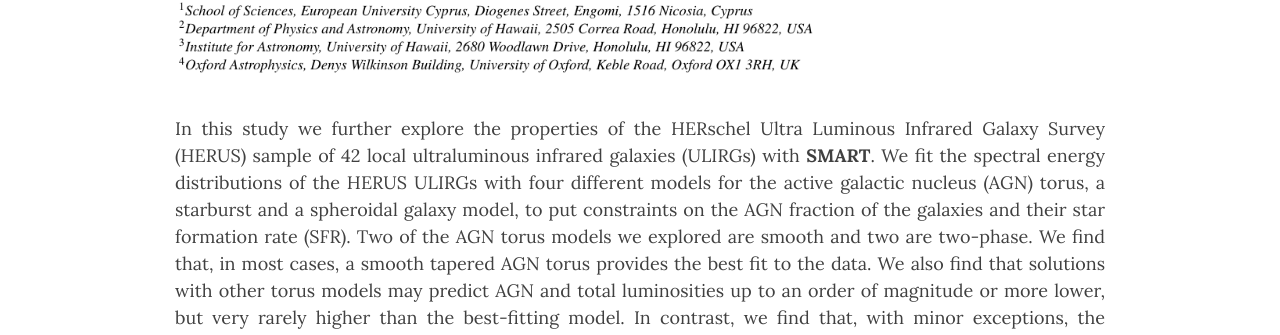
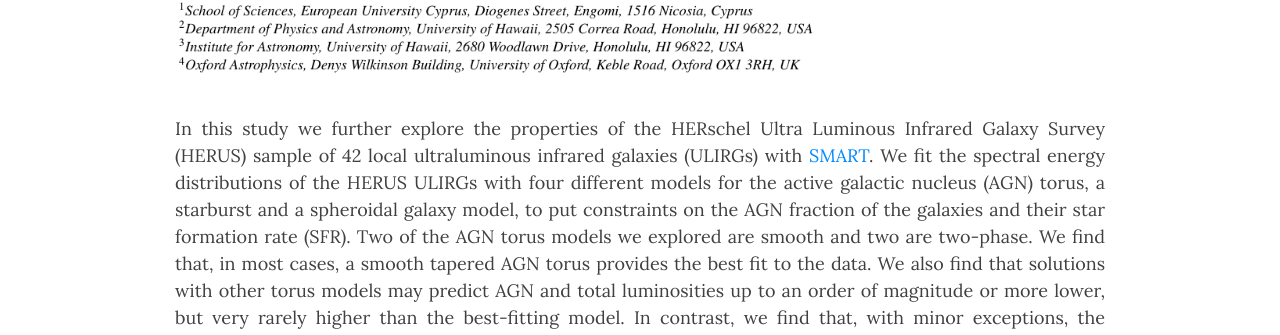
Before and after one commit to ch-var/ch-var.github.io, a Jekyll site: the page built from 2025-02-21-local_ULIRGs.html, in a window 1280 px wide and 900 px high, scrolled down 623 px. Shown: the part 112-447 px from the top of the window. Built offline with Jekyll 4.4.1, drawn with Linux system fonts in a browser that asks for light colours.

Commit message:
Update 2025-02-21-local_ULIRGs.html

```diff
--- a/2025-02-21-local_ULIRGs.html
+++ b/2025-02-21-local_ULIRGs.html
@@ -30,7 +30,7 @@
 <img src="/assets/img/HERUS.png">
 </p>
 
-<p align='justify'>In this study we further explore the properties of the HERschel Ultra Luminous Infrared Galaxy Survey (HERUS) sample of 42 local ultraluminous infrared galaxies (ULIRGs) with <b>SMART</b>. We fit the spectral energy distributions of the HERUS ULIRGs with four different models for the active galactic nucleus (AGN) torus, a starburst and a spheroidal galaxy model, to put constraints on the AGN fraction of the galaxies and their star formation rate (SFR). Two of the AGN torus models we explored are smooth and two are two-phase. We find that, in most cases, a smooth tapered AGN torus provides the best fit to the data. We also find that solutions with other torus models may predict AGN and total luminosities up to an order of magnitude or more lower, but very rarely higher than the best-fitting model. In contrast, we find that, with minor exceptions, the predicted SFR and stellar mass of the ULIRGs are generally robustly estimated irrespective of the assumed torus model. For further details, please read the <a href="https://doi.org/10.1093/mnras/staf319">article</a>.
+<p align='justify'>In this study we further explore the properties of the HERschel Ultra Luminous Infrared Galaxy Survey (HERUS) sample of 42 local ultraluminous infrared galaxies (ULIRGs) with <a href="https://github.com/ch-var/SMART">SMART</a>. We fit the spectral energy distributions of the HERUS ULIRGs with four different models for the active galactic nucleus (AGN) torus, a starburst and a spheroidal galaxy model, to put constraints on the AGN fraction of the galaxies and their star formation rate (SFR). Two of the AGN torus models we explored are smooth and two are two-phase. We find that, in most cases, a smooth tapered AGN torus provides the best fit to the data. We also find that solutions with other torus models may predict AGN and total luminosities up to an order of magnitude or more lower, but very rarely higher than the best-fitting model. In contrast, we find that, with minor exceptions, the predicted SFR and stellar mass of the ULIRGs are generally robustly estimated irrespective of the assumed torus model. For further details, please read the <a href="https://doi.org/10.1093/mnras/staf319">article</a>.
 
 <p align="center">
 <img src="/assets/img/4_AGN_models.png" width="60%" height="60%">
```
